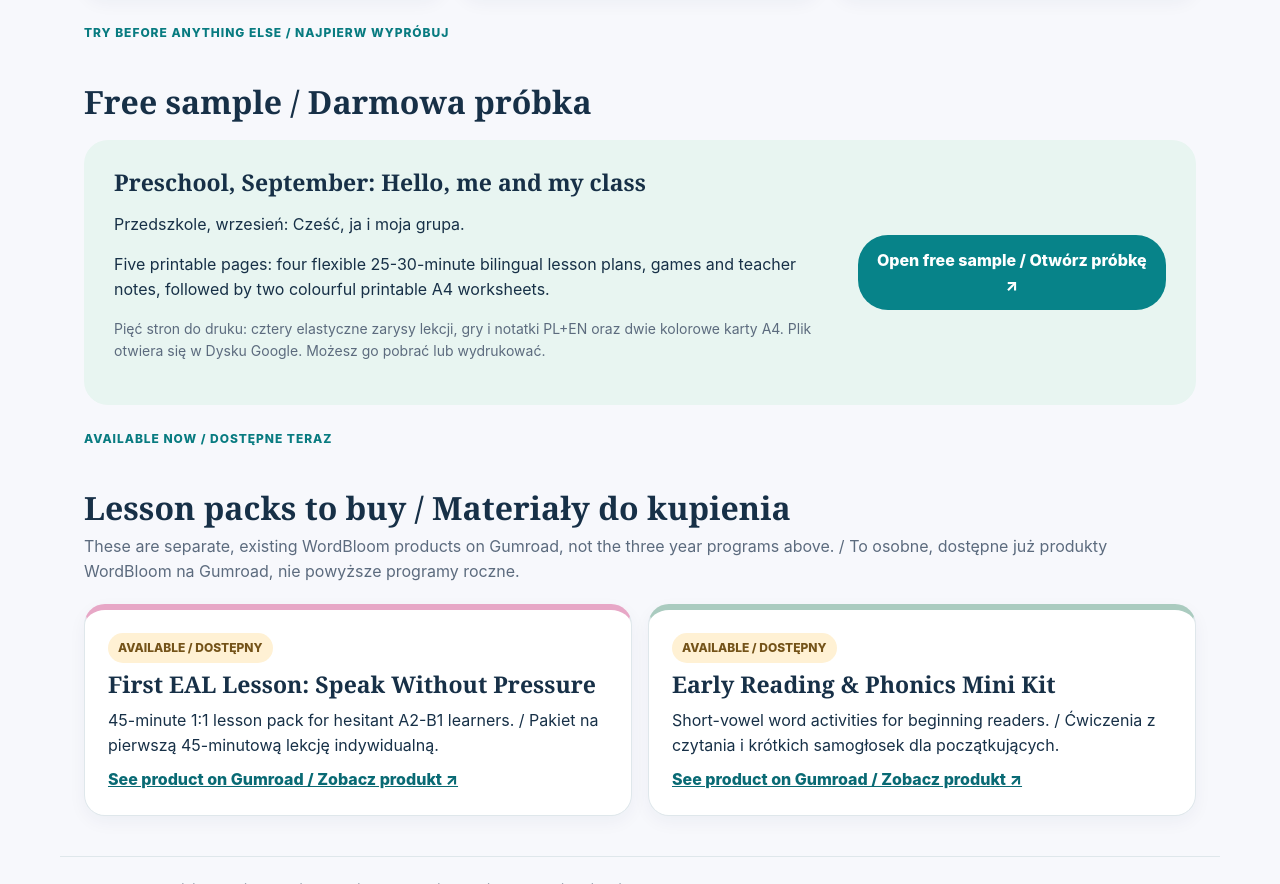
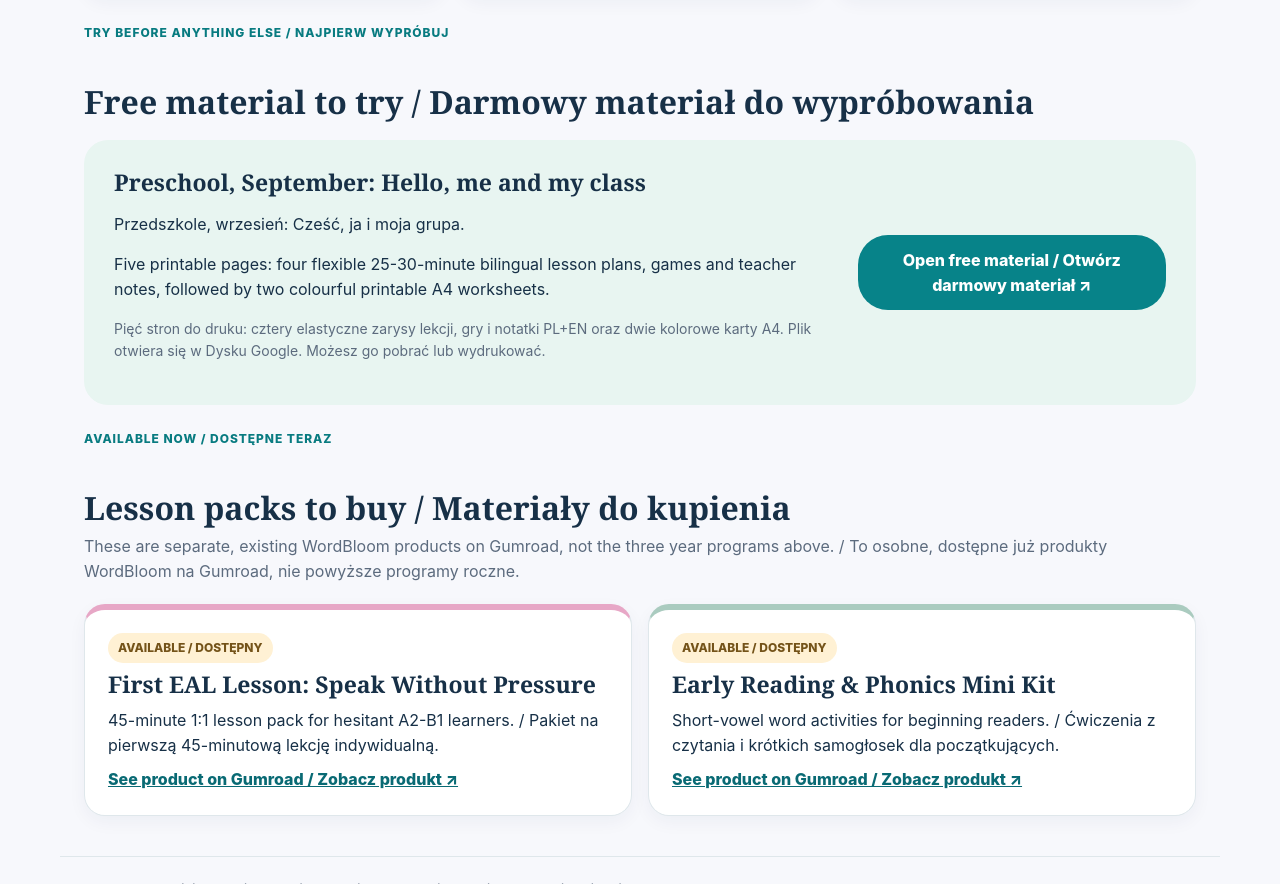
Before and after one commit to nataliaweronika/English-website-, a plain HTML site: page materials.html in a window 1280 px wide. Shown: the part 1002-1886 px from the top of the page. Drawn offline with Linux system fonts and the light colour scheme.

Commit message:
Rename the free WordBloom material to try

```diff
--- a/materials.html
+++ b/materials.html
@@ -14,7 +14,7 @@
 <section class="hero"><span class="eyebrow">WordBloom teaching library / Biblioteka dla nauczycieli</span><h1>Materials / Materiały</h1><p class="lead">English lessons that sound like real life: a free chapter to try, year-program previews, and lesson packs already available.</p><p class="sub">Pomysły na lekcje angielskiego po polsku i angielsku: darmowy rozdział, zapowiedzi programów rocznych i dostępne materiały.</p></section>
 <section aria-labelledby="programmes"><span class="eyebrow">September-June / Wrzesień-czerwiec</span><h2 id="programmes">Year-program previews / Zapowiedzi programów rocznych</h2><p class="sub">Ten monthly themes for each group. Each draft chapter pairs a compact printable A4 activity sheet with an adaptable teacher sequence, game and notes. These year sets are being prepared for release, not on sale here yet.</p><p class="sub">Dziesięć tematów na rok dla każdej grupy. Każdy roboczy rozdział łączy jedną kartę A4 z elastycznym zarysem zajęć, grą i notatkami. Zestawy roczne są w przygotowaniu, jeszcze nie są tu sprzedawane.</p>
 <div class="grid"><article class="card"><span class="pill">Preview / W przygotowaniu</span><h3>Preschool / Przedszkole</h3><p>Greetings, colours, feelings, play and everyday discoveries. Movement, picture tasks and simple spoken English.</p><p class="pl">Powitania, kolory, emocje, zabawa i codzienne odkrycia. Ruch, obrazki i proste zwroty.</p></article><article class="card"><span class="pill">Preview / W przygotowaniu</span><h3>Grades 1-3 / Klasy 1-3</h3><p>Classroom English, stories, places and practical language. Pairs, drawing and short speaking frames.</p><p class="pl">Język szkolny, historie, miejsca i praktyczne zwroty. Praca w parach, rysowanie i krótkie wypowiedzi.</p></article><article class="card"><span class="pill">Preview / W przygotowaniu</span><h3>Grades 4-8 / Klasy 4-8</h3><p>Identity, learning, media, choices, travel and projects. Prompts can be extended for older learners.</p><p class="pl">Tożsamość, nauka, media, wybory, podróże i projekty. Zadania można rozbudować dla starszych uczniów.</p></article></div></section>
-<section aria-labelledby="free"><span class="eyebrow">Try before anything else / Najpierw wypróbuj</span><h2 id="free">Free sample / Darmowa próbka</h2><div class="sample"><div><h3>Preschool, September: Hello, me and my class</h3><p>Przedszkole, wrzesień: Cześć, ja i moja grupa.</p><p>Five printable pages: four flexible 25-30-minute bilingual lesson plans, games and teacher notes, followed by two colourful printable A4 worksheets.</p><p class="fine">Pięć stron do druku: cztery elastyczne zarysy lekcji, gry i notatki PL+EN oraz dwie kolorowe karty A4. Plik otwiera się w Dysku Google. Możesz go pobrać lub wydrukować.</p></div><a class="button" href="https://drive.google.com/file/d/1t7HL8Uw7b5kTseeWblgR5v-jyuJ1D-jT/view?usp=drivesdk&amp;authuser=rduchnatalia%40gmail.com" target="_blank" rel="noopener noreferrer">Open free sample / Otwórz próbkę ↗</a></div></section>
+<section aria-labelledby="free"><span class="eyebrow">Try before anything else / Najpierw wypróbuj</span><h2 id="free">Free material to try / Darmowy materiał do wypróbowania</h2><div class="sample"><div><h3>Preschool, September: Hello, me and my class</h3><p>Przedszkole, wrzesień: Cześć, ja i moja grupa.</p><p>Five printable pages: four flexible 25-30-minute bilingual lesson plans, games and teacher notes, followed by two colourful printable A4 worksheets.</p><p class="fine">Pięć stron do druku: cztery elastyczne zarysy lekcji, gry i notatki PL+EN oraz dwie kolorowe karty A4. Plik otwiera się w Dysku Google. Możesz go pobrać lub wydrukować.</p></div><a class="button" href="https://drive.google.com/file/d/1t7HL8Uw7b5kTseeWblgR5v-jyuJ1D-jT/view?usp=drivesdk&amp;authuser=rduchnatalia%40gmail.com" target="_blank" rel="noopener noreferrer">Open free material / Otwórz darmowy materiał ↗</a></div></section>
 <section aria-labelledby="available"><span class="eyebrow">Available now / Dostępne teraz</span><h2 id="available">Lesson packs to buy / Materiały do kupienia</h2><p class="sub">These are separate, existing WordBloom products on Gumroad, not the three year programs above. / To osobne, dostępne już produkty WordBloom na Gumroad, nie powyższe programy roczne.</p><div class="products"><article class="card"><span class="pill">Available / Dostępny</span><h3>First EAL Lesson: Speak Without Pressure</h3><p>45-minute 1:1 lesson pack for hesitant A2-B1 learners. / Pakiet na pierwszą 45-minutową lekcję indywidualną.</p><a href="https://nataliarduch.gumroad.com/l/eal-lesson-speaking" target="_blank" rel="noopener noreferrer">See product on Gumroad / Zobacz produkt ↗</a></article><article class="card"><span class="pill">Available / Dostępny</span><h3>Early Reading &amp; Phonics Mini Kit</h3><p>Short-vowel word activities for beginning readers. / Ćwiczenia z czytania i krótkich samogłosek dla początkujących.</p><a href="https://nataliarduch.gumroad.com/l/earlyreadingkit" target="_blank" rel="noopener noreferrer">See product on Gumroad / Zobacz produkt ↗</a></article></div></section>
 </main><footer>WordBloom · Original English teaching materials / Autorskie materiały do nauki angielskiego.</footer>
 </body></html>
```
